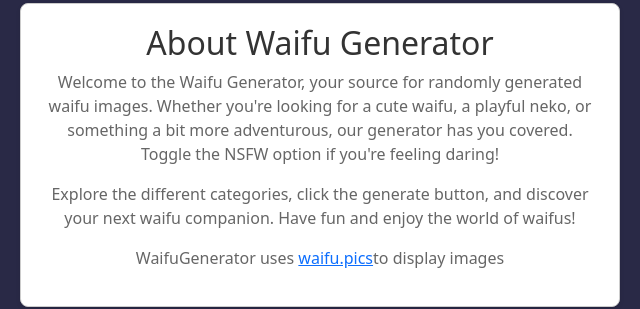
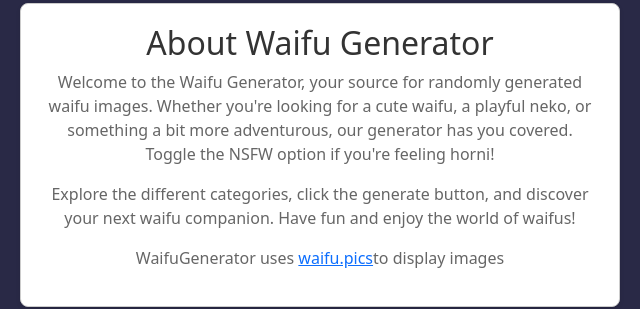
Before and after one commit to szczotapl/WaifuGenerator, a plain HTML site: page index.html in a window 1280 px wide. Shown: the part 833-1142 px from the top of the page, 320-960 px from the left. Drawn offline with nearby package versions, Linux system fonts and the light colour scheme; no server answers; a script that the page names is missing.

Commit message:
Update index.html

```diff
--- a/index.html
+++ b/index.html
@@ -102,7 +102,7 @@
             <h2>About Waifu Generator</h2>
             <p>Welcome to the Waifu Generator, your source for randomly generated waifu images.
                 Whether you're looking for a cute waifu, a playful neko, or something a bit more adventurous, our
-                generator has you covered. Toggle the NSFW option if you're feeling daring!</p>
+                generator has you covered. Toggle the NSFW option if you're feeling horni!</p>
             <p>Explore the different categories, click the generate button, and discover your next waifu companion.
                 Have fun and enjoy the world of waifus!</p>
             <p>WaifuGenerator uses <a href="https://waifu.pics">waifu.pics</a>to display images</p>
```
